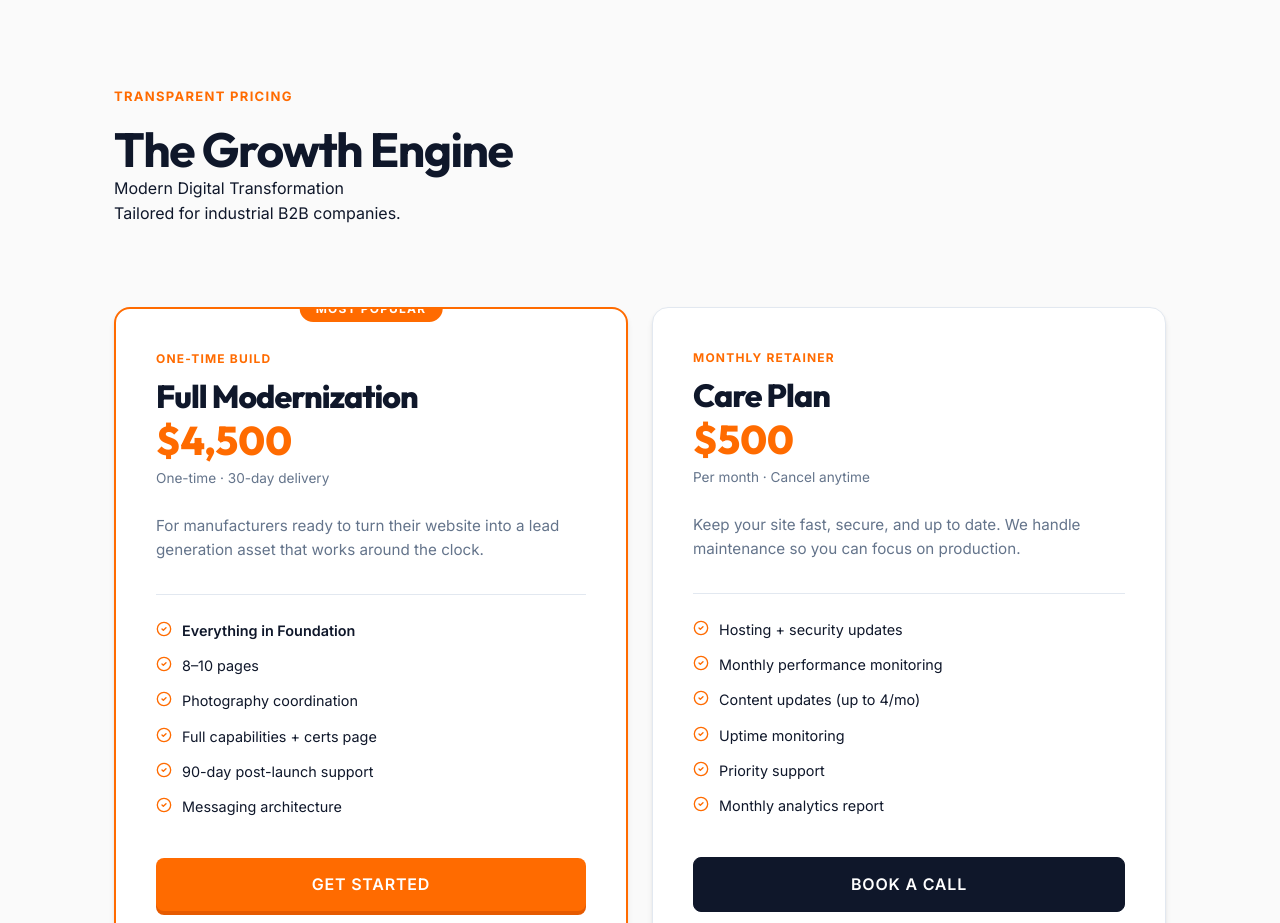
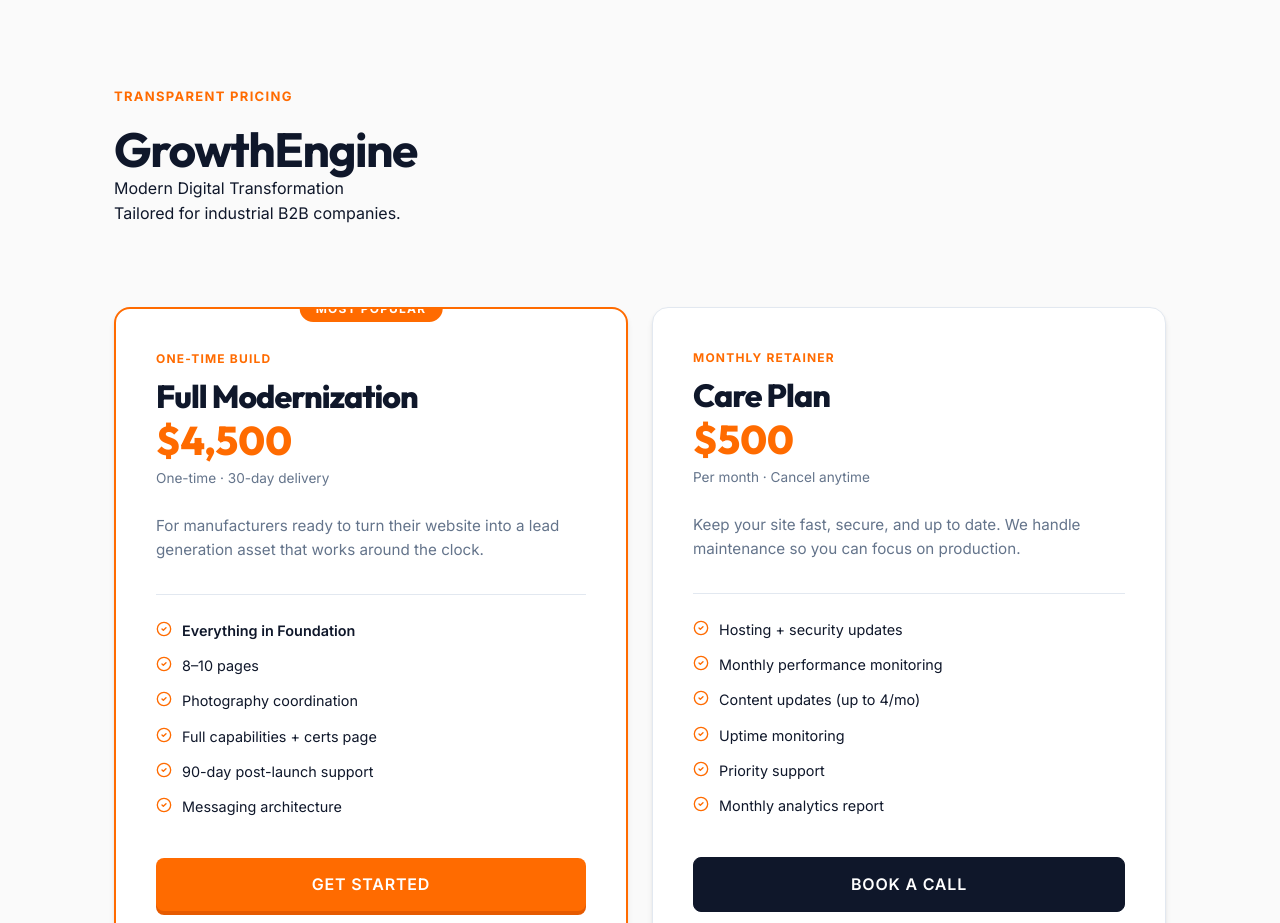
Before and after one commit to makerworkflows/makerwebstudios, a React (Vite) app: page / in a window 1280 px wide. Shown: the part 2540-3463 px from the top of the page. Built offline with nearby package versions, Linux system fonts and the light colour scheme.

Commit message:
style: rename The Growth Engine to GrowthEngine

```diff
--- a/src/pages/Home.jsx
+++ b/src/pages/Home.jsx
@@ -222,7 +222,7 @@
         <div className="container" style={{ maxWidth: "1100px" }}>
           <div style={{ marginBottom: "5rem" }}>
             <div className="badge-premium" style={{ color: "var(--industrial-orange)", background: "transparent", border: "none", padding: 0, marginBottom: "1rem" }}>TRANSPARENT PRICING</div>
-            <h2 className="section-title">The Growth Engine</h2>
+            <h2 className="section-title">GrowthEngine</h2>
             <p className="section-subtitle" style={{ maxWidth: "700px" }}>
               Modern Digital Transformation<br/>
               Tailored for industrial B2B companies.
```
